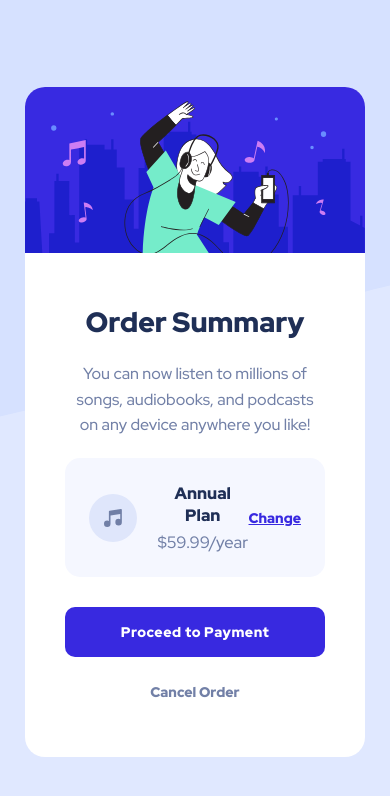
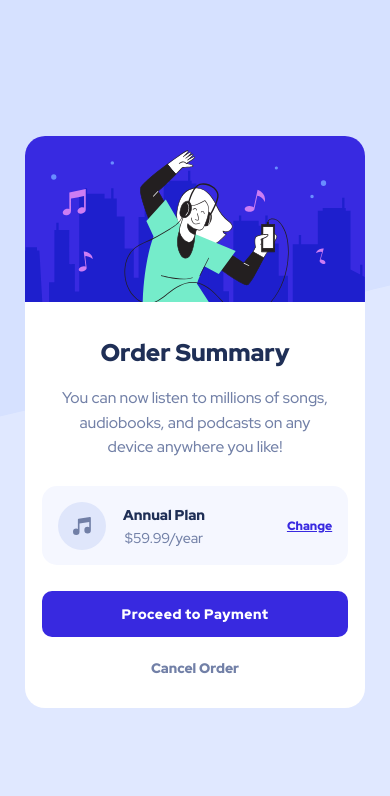
Before and after one commit to kom42ec/order-summary, a plain HTML site: page index.html in a window 390 px wide. Drawn offline with Linux system fonts and the light colour scheme.

Commit message:
responsive style

```diff
--- a/styles.css
+++ b/styles.css
@@ -157,3 +157,26 @@ button {
 .cancel:hover {
   color: var(--dark-blue);
 }
+
+/* Responsive */
+
+@media screen and (max-width: 450px) {
+  html {
+    font-size: 54%;
+  }
+  .subtitle {
+    font-size: 1.8rem;
+  }
+  .content {
+    padding: 2rem;
+  }
+  .text-box {
+    padding: 2rem;
+  }
+  .box-wrap {
+    padding: 1.8rem;
+  }
+  button {
+    font-size: 1.6rem;
+  }
+}
```
